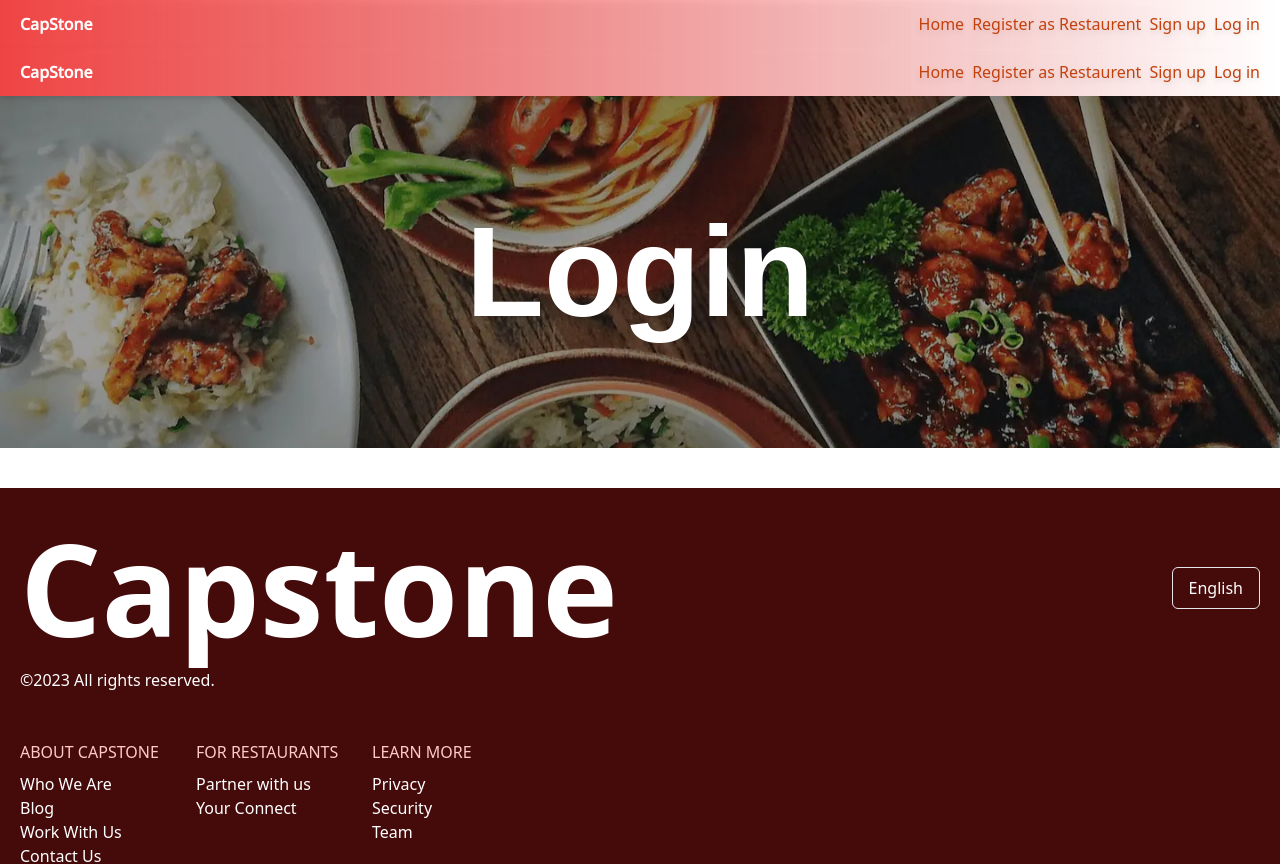
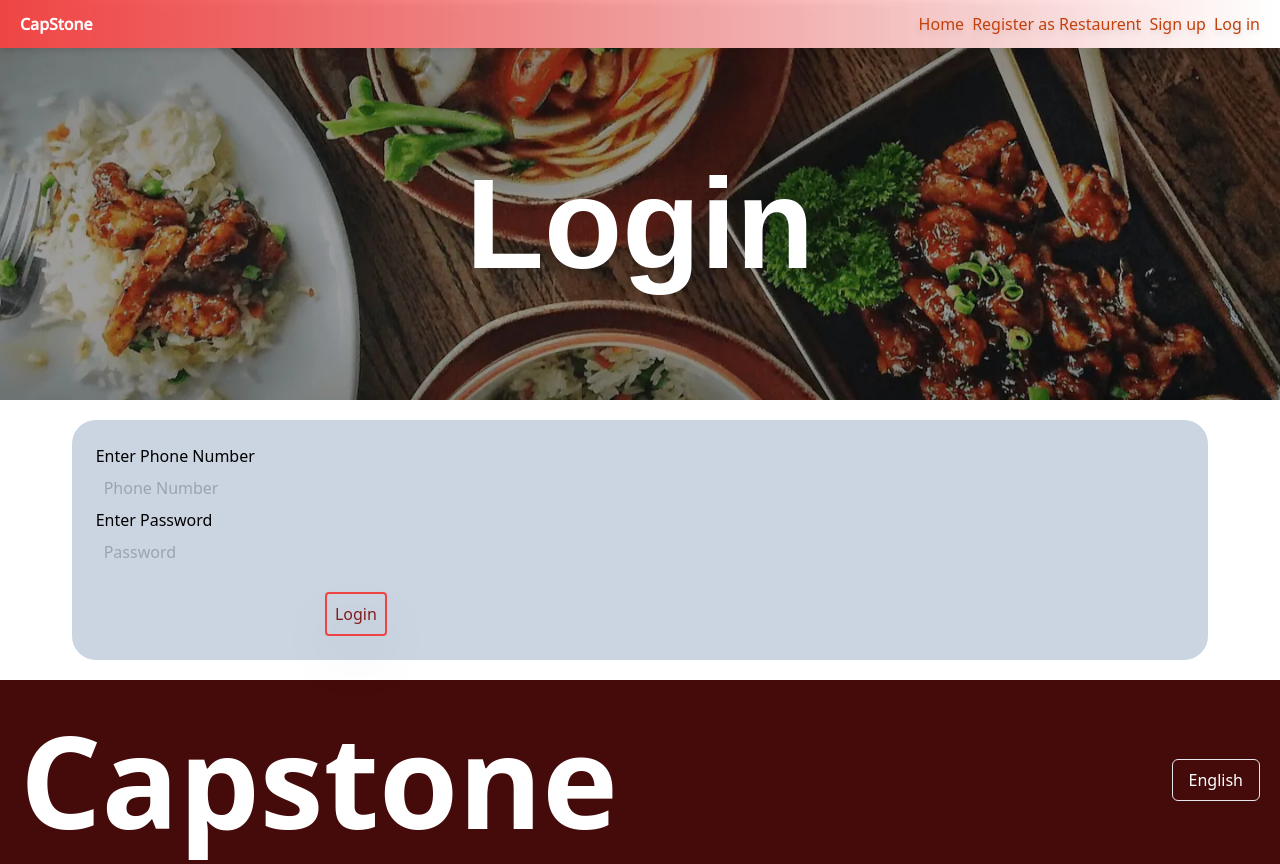
Before and after one commit to singham2000/capstone, a React (Create React App) app: page /login in a window 1280 px wide. Shown: the top 864 px of the page. Built offline with nearby package versions, Linux system fonts and the light colour scheme; a web font is replaced by a local one.

Commit message:
Removed Navbar as it at top in Browser Router

```diff
--- a/src/Pages/Homepage.jsx
+++ b/src/Pages/Homepage.jsx
@@ -1,5 +1,4 @@
 import React from "react";
-import Navbar from "../Componenets/Navbar";
 import Footer from "../Componenets/Footer";
 //Images Import
 import Min_order from "../Assets/Images/no_min_order.webp";
@@ -11,7 +10,6 @@ import AppStore from "../Assets/Images/ios_store.webp";
 const Homepage = () => {
   return (
     <div>
-      <Navbar />
       <div className="banner banner1 flex justify-center items-center">
         <h1 className="text-white font-bold text-9xl max-sm:text-6xl">
           CapStone
--- a/src/Pages/Login.jsx
+++ b/src/Pages/Login.jsx
@@ -1,17 +1,45 @@
 import React from "react";
-import Navbar from "../Componenets/Navbar";
 import Footer from "../Componenets/Footer";
 
 const Login = () => {
+
+  const [formData, setFormData] = React.useState({
+    phone: '',
+    password: ''
+  });
+
+  const LoginHandler = (e) => {
+    e.preventDefault();
+    console.log(formData);
+  }
   return (
     <div>
-      <Navbar />
       <div className="banner banner1 flex justify-center items-center">
         <h1 className="text-white font-bold text-9xl max-sm:text-6xl">Login</h1>
       </div>
       <div className="m-5 flex justify-center">
         <div className="bg-slate-300 w-11/12 rounded-3xl">
-
+          <form onSubmit={LoginHandler} method="post" className="p-6 flex flex-col lg:w-1/2 ">
+            <label htmlFor="phone">Enter Phone Number</label>
+            <input type="text"
+              onChange={(e) =>
+                setFormData({ ...formData, phone: e.target.value })
+              }
+              className="h-10 bg-slate-300 p-2"
+              id="phone"
+              placeholder="Phone Number" />
+            <label htmlFor="password">Enter Password</label>
+            <input type="password"
+              onChange={(e) =>
+                setFormData({ ...formData, password: e.target.value })
+              }
+              className="h-10 bg-slate-300 p-2"
+              id="pasword"
+              placeholder="Password" />
+            <div className="flex justify-center items-center">
+              <button type="submit" className="mt-5 border-2 w-max border-red-500 p-2 rounded text-red-900 drop-shadow-2xl">Login</button>
+            </div>
+          </form>
         </div>
       </div>
       <Footer />
```
